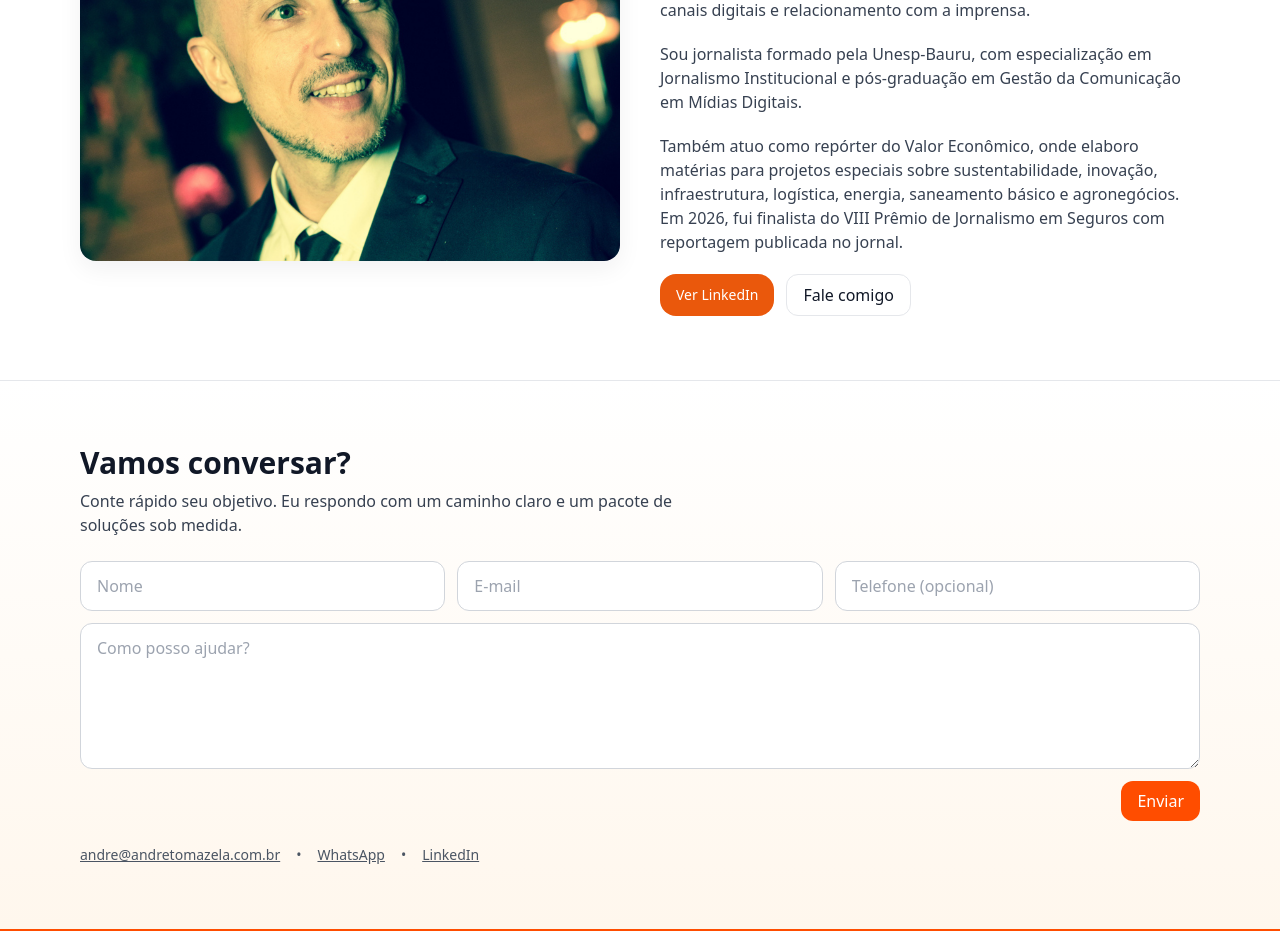
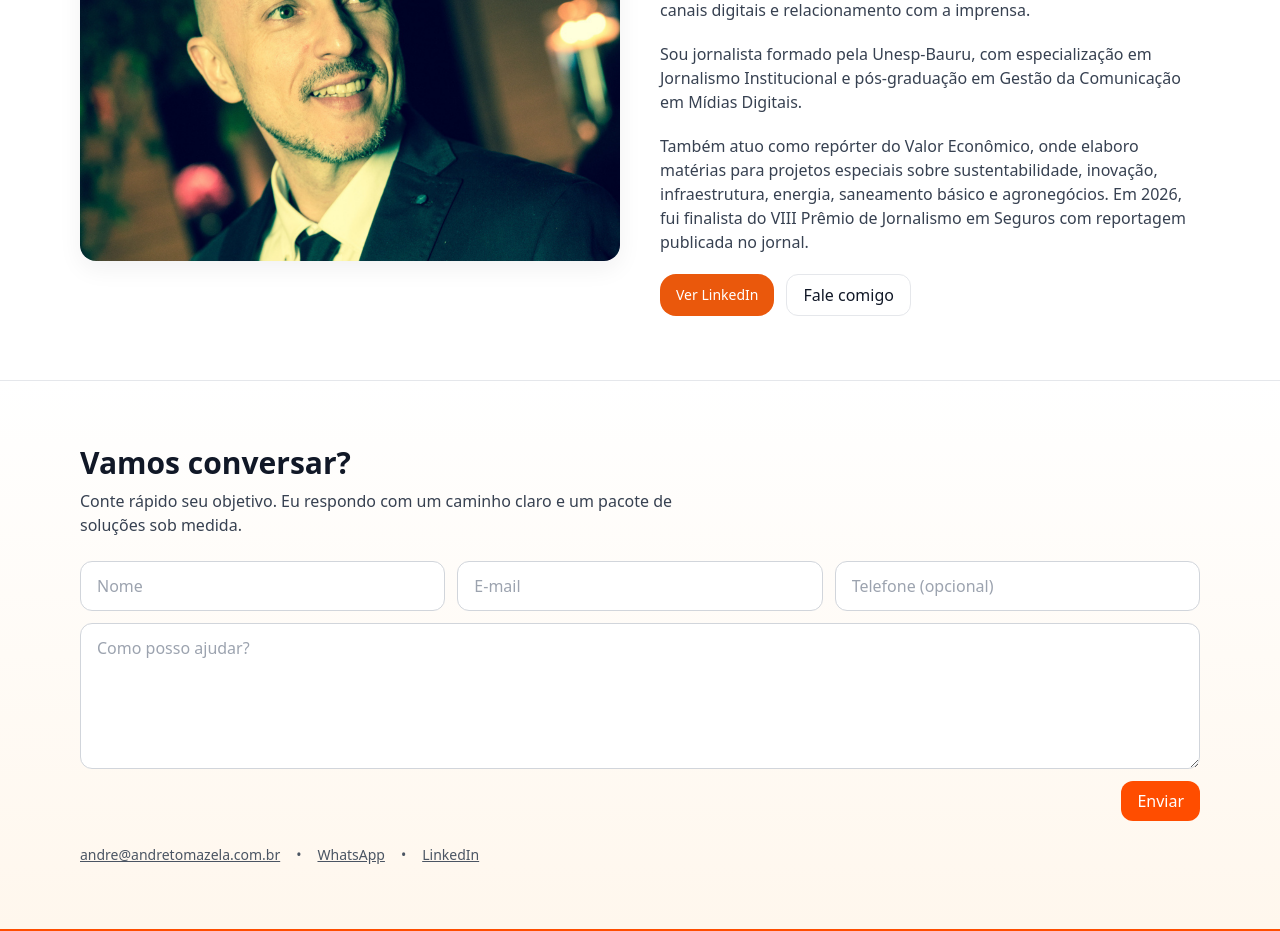
Before and after one commit to andretomazela-dev/integrado, a Next.js app: page / in a window 1280 px wide. Shown: the part 2380-3311 px from the top of the page. Built offline with nearby package versions, Linux system fonts and the light colour scheme.

Commit message:
Update page.jsx

```diff
--- a/app/page.jsx
+++ b/app/page.jsx
@@ -389,7 +389,7 @@ return (
 
   <p>
     Também atuo como repórter do Valor Econômico, onde elaboro matérias para projetos especiais
-    sobre sustentabilidade, inovação, infraestrutura, logística, energia, saneamento básico e agronegócios.
+    sobre sustentabilidade, inovação, infraestrutura, energia, saneamento básico e agronegócios.
     Em 2026, fui finalista do VIII Prêmio de Jornalismo em Seguros com reportagem publicada no jornal.
   </p>
 </div>
```
